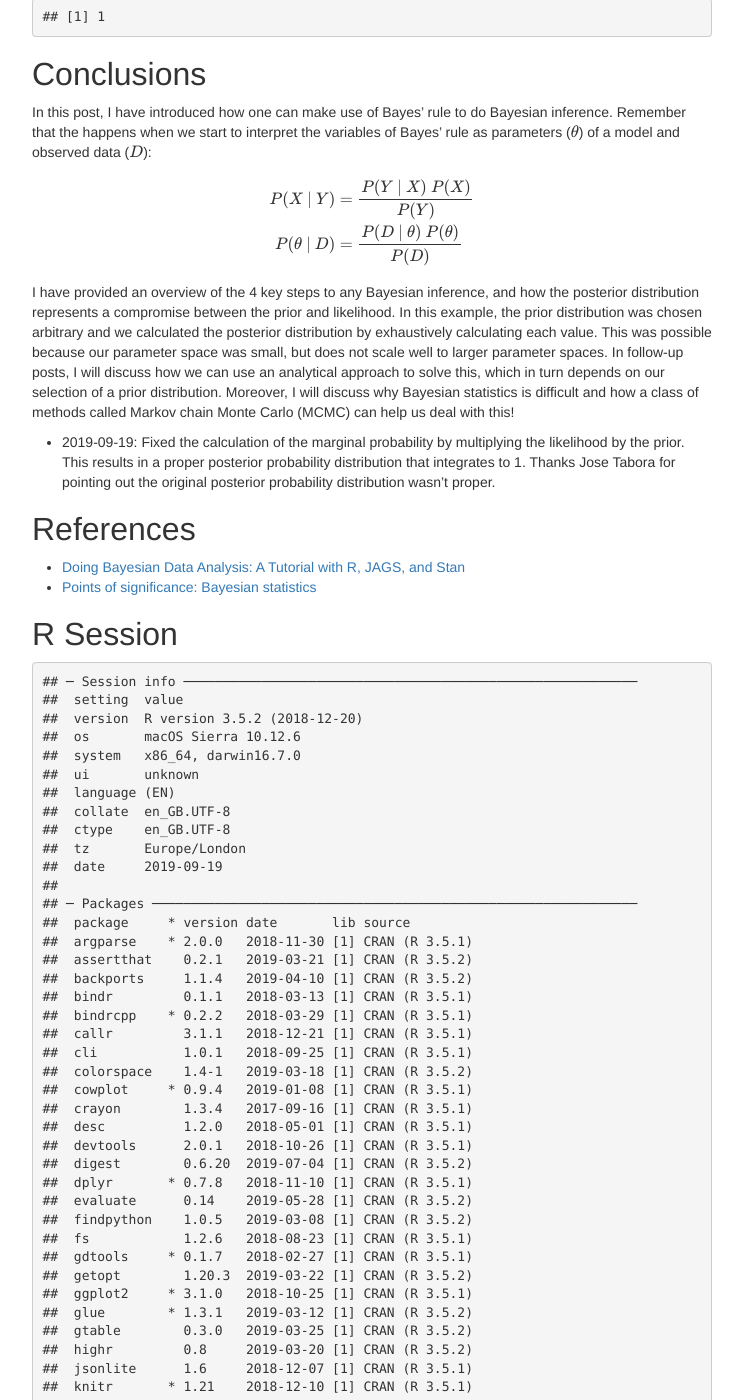
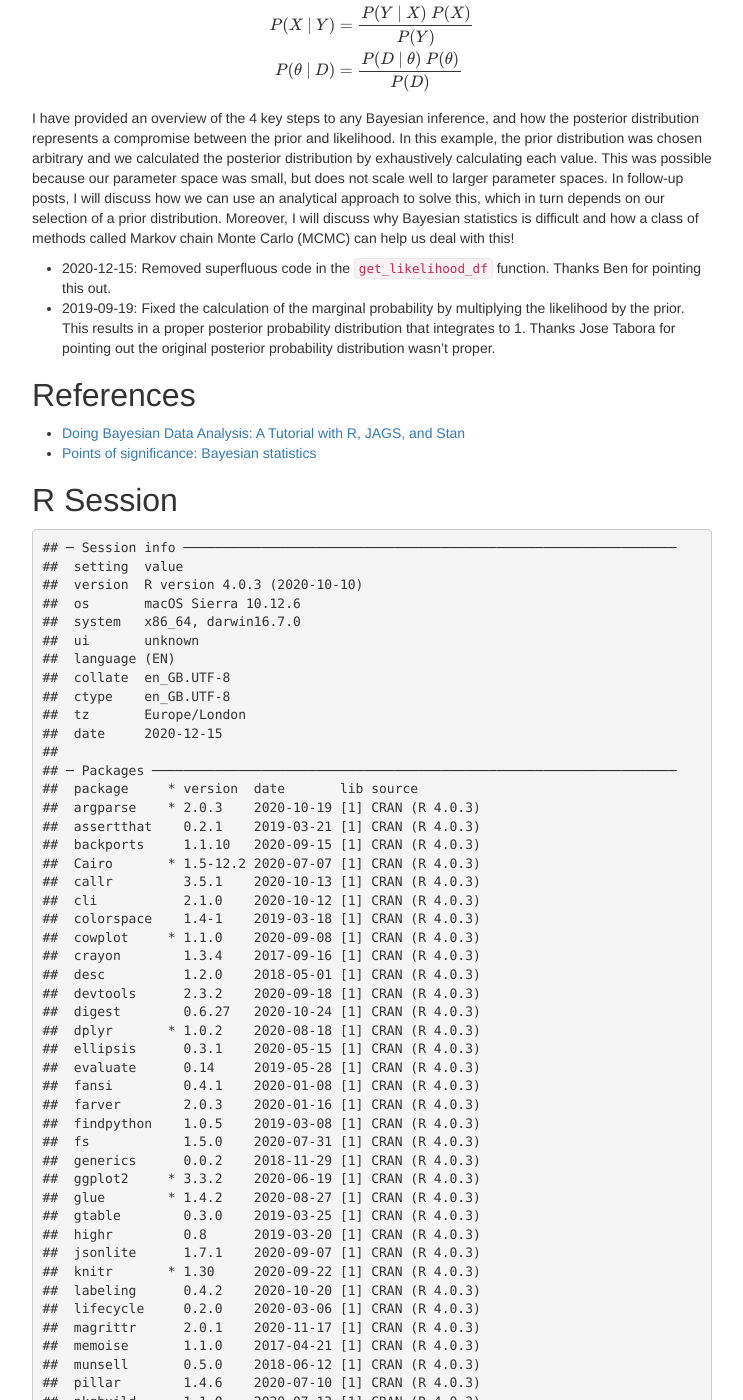
Before and after one commit to tinyheero/tinyheero.github.io, a Jekyll site: the page built from _posts/2017-03-08-how-to-bayesian-infer-101.md, in a window 1280 px wide and 1400 px high, scrolled down 10029 px. Shown: the whole window, without its empty margins (268-1011 px from the left). Built offline with Jekyll 4.4.1, drawn with Linux system fonts in a browser that asks for light colours; nearby versions of some CDN libraries; library files that are not in the unit come from our copies; formulas are drawn with MathJax 3; comment, search, counter and statistics services are not loaded; some of the changed text lies outside the part shown.

Commit message:
Fix issue with bayesian post (#6)

```diff
--- a/_posts/2017-03-08-how-to-bayesian-infer-101.md
+++ b/_posts/2017-03-08-how-to-bayesian-infer-101.md
@@ -219,13 +218,6 @@
 #' @param num_tails Number of tails.
 #' @return Dataframe of the likelihood probability distribution.
 get_likelihood_df <- function(theta_vals, num_heads, num_tails) {
-  likelihood.vals <- c()
-  for (cur.theta.val in theta_vals) {
-    likelihood.vals <-
-      c(likelihood.vals,
-        (cur.theta.val^num_heads) * (1 - cur.theta.val)^(num_tails))
-  }
-
   likelihood.vals <- dbinom(num_heads, num_heads + num_tails, theta_vals)
   likelihood_df <-
     tibble::tibble(
@@ -441,6 +433,8 @@
 difficult and how a class of methods called Markov chain Monte Carlo (MCMC) can
 help us deal with this!
 
+* 2020-12-15: Removed superfluous code in the `get_likelihood_df` function.
+    Thanks Ben for pointing this out.
 * 2019-09-19: Fixed the calculation of the marginal probability by multiplying
     the likelihood by the prior. This results in a proper posterior probability
     distribution that integrates to 1. Thanks Jose Tabora for pointing out the
@@ -455,9 +449,9 @@
 
 
 {% highlight text %}
-## ─ Session info ──────────────────────────────────────────────────────────
+## ─ Session info ───────────────────────────────────────────────────────────────
 ##  setting  value
-##  version  R version 3.5.2 (2018-12-20)
+##  version  R version 4.0.3 (2020-10-10)
 ##  os       macOS Sierra 10.12.6
 ##  system   x86_64, darwin16.7.0
 ##  ui       unknown
@@ -465,66 +459,65 @@
 ##  collate  en_GB.UTF-8
 ##  ctype    en_GB.UTF-8
 ##  tz       Europe/London
-##  date     2019-09-19
+##  date     2020-12-15
 ##
-## ─ Packages ──────────────────────────────────────────────────────────────
-##  package     * version date       lib source
-##  argparse    * 2.0.0   2018-11-30 [1] CRAN (R 3.5.1)
-##  assertthat    0.2.1   2019-03-21 [1] CRAN (R 3.5.2)
-##  backports     1.1.4   2019-04-10 [1] CRAN (R 3.5.2)
-##  bindr         0.1.1   2018-03-13 [1] CRAN (R 3.5.1)
-##  bindrcpp    * 0.2.2   2018-03-29 [1] CRAN (R 3.5.1)
-##  callr         3.1.1   2018-12-21 [1] CRAN (R 3.5.1)
-##  cli           1.0.1   2018-09-25 [1] CRAN (R 3.5.1)
-##  colorspace    1.4-1   2019-03-18 [1] CRAN (R 3.5.2)
-##  cowplot     * 0.9.4   2019-01-08 [1] CRAN (R 3.5.1)
-##  crayon        1.3.4   2017-09-16 [1] CRAN (R 3.5.1)
-##  desc          1.2.0   2018-05-01 [1] CRAN (R 3.5.1)
-##  devtools      2.0.1   2018-10-26 [1] CRAN (R 3.5.1)
-##  digest        0.6.20  2019-07-04 [1] CRAN (R 3.5.2)
-##  dplyr       * 0.7.8   2018-11-10 [1] CRAN (R 3.5.1)
-##  evaluate      0.14    2019-05-28 [1] CRAN (R 3.5.2)
-##  findpython    1.0.5   2019-03-08 [1] CRAN (R 3.5.2)
-##  fs            1.2.6   2018-08-23 [1] CRAN (R 3.5.1)
-##  gdtools     * 0.1.7   2018-02-27 [1] CRAN (R 3.5.1)
-##  getopt        1.20.3  2019-03-22 [1] CRAN (R 3.5.2)
-##  ggplot2     * 3.1.0   2018-10-25 [1] CRAN (R 3.5.1)
-##  glue        * 1.3.1   2019-03-12 [1] CRAN (R 3.5.2)
-##  gtable        0.3.0   2019-03-25 [1] CRAN (R 3.5.2)
-##  highr         0.8     2019-03-20 [1] CRAN (R 3.5.2)
-##  jsonlite      1.6     2018-12-07 [1] CRAN (R 3.5.1)
-##  knitr       * 1.21    2018-12-10 [1] CRAN (R 3.5.1)
-##  labeling      0.3     2014-08-23 [1] CRAN (R 3.5.1)
-##  lazyeval      0.2.1   2017-10-29 [1] CRAN (R 3.5.1)
-##  magrittr      1.5     2014-11-22 [1] CRAN (R 3.5.1)
-##  memoise       1.1.0   2017-04-21 [1] CRAN (R 3.5.1)
-##  munsell       0.5.0   2018-06-12 [1] CRAN (R 3.5.1)
-##  pillar        1.3.1   2018-12-15 [1] CRAN (R 3.5.1)
-##  pkgbuild      1.0.2   2018-10-16 [1] CRAN (R 3.5.1)
-##  pkgconfig     2.0.2   2018-08-16 [1] CRAN (R 3.5.1)
-##  pkgload       1.0.2   2018-10-29 [1] CRAN (R 3.5.1)
-##  plyr          1.8.4   2016-06-08 [1] CRAN (R 3.5.1)
-##  prettyunits   1.0.2   2015-07-13 [1] CRAN (R 3.5.1)
-##  processx      3.2.1   2018-12-05 [1] CRAN (R 3.5.1)
-##  ps            1.3.0   2018-12-21 [1] CRAN (R 3.5.1)
-##  purrr         0.3.2   2019-03-15 [1] CRAN (R 3.5.2)
-##  R6            2.4.0   2019-02-14 [1] CRAN (R 3.5.2)
-##  Rcpp          1.0.0   2018-11-07 [1] CRAN (R 3.5.1)
-##  remotes       2.0.2   2018-10-30 [1] CRAN (R 3.5.1)
-##  rlang         0.3.1   2019-01-08 [1] CRAN (R 3.5.1)
-##  rprojroot     1.3-2   2018-01-03 [1] CRAN (R 3.5.1)
-##  scales        1.0.0   2018-08-09 [1] CRAN (R 3.5.1)
-##  sessioninfo   1.1.1   2018-11-05 [1] CRAN (R 3.5.1)
-##  stringi       1.2.4   2018-07-20 [1] CRAN (R 3.5.1)
-##  stringr       1.4.0   2019-02-10 [1] CRAN (R 3.5.1)
-##  svglite     * 1.2.1   2017-09-11 [1] CRAN (R 3.5.1)
-##  testthat      2.0.1   2018-10-13 [1] CRAN (R 3.5.1)
-##  tibble        2.0.1   2019-01-12 [1] CRAN (R 3.5.1)
-##  tidyselect    0.2.5   2018-10-11 [1] CRAN (R 3.5.1)
-##  usethis       1.4.0   2018-08-14 [1] CRAN (R 3.5.1)
-##  withr         2.1.2   2018-03-15 [1] CRAN (R 3.5.1)
-##  xfun          0.4     2018-10-23 [1] CRAN (R 3.5.1)
+## ─ Packages ───────────────────────────────────────────────────────────────────
+##  package     * version  date       lib source
+##  argparse    * 2.0.3    2020-10-19 [1] CRAN (R 4.0.3)
+##  assertthat    0.2.1    2019-03-21 [1] CRAN (R 4.0.3)
+##  backports     1.1.10   2020-09-15 [1] CRAN (R 4.0.3)
+##  Cairo       * 1.5-12.2 2020-07-07 [1] CRAN (R 4.0.3)
+##  callr         3.5.1    2020-10-13 [1] CRAN (R 4.0.3)
+##  cli           2.1.0    2020-10-12 [1] CRAN (R 4.0.3)
+##  colorspace    1.4-1    2019-03-18 [1] CRAN (R 4.0.3)
+##  cowplot     * 1.1.0    2020-09-08 [1] CRAN (R 4.0.3)
+##  crayon        1.3.4    2017-09-16 [1] CRAN (R 4.0.3)
+##  desc          1.2.0    2018-05-01 [1] CRAN (R 4.0.3)
+##  devtools      2.3.2    2020-09-18 [1] CRAN (R 4.0.3)
+##  digest        0.6.27   2020-10-24 [1] CRAN (R 4.0.3)
+##  dplyr       * 1.0.2    2020-08-18 [1] CRAN (R 4.0.3)
+##  ellipsis      0.3.1    2020-05-15 [1] CRAN (R 4.0.3)
+##  evaluate      0.14     2019-05-28 [1] CRAN (R 4.0.3)
+##  fansi         0.4.1    2020-01-08 [1] CRAN (R 4.0.3)
+##  farver        2.0.3    2020-01-16 [1] CRAN (R 4.0.3)
+##  findpython    1.0.5    2019-03-08 [1] CRAN (R 4.0.3)
+##  fs            1.5.0    2020-07-31 [1] CRAN (R 4.0.3)
+##  generics      0.0.2    2018-11-29 [1] CRAN (R 4.0.3)
+##  ggplot2     * 3.3.2    2020-06-19 [1] CRAN (R 4.0.3)
+##  glue        * 1.4.2    2020-08-27 [1] CRAN (R 4.0.3)
+##  gtable        0.3.0    2019-03-25 [1] CRAN (R 4.0.3)
+##  highr         0.8      2019-03-20 [1] CRAN (R 4.0.3)
+##  jsonlite      1.7.1    2020-09-07 [1] CRAN (R 4.0.3)
+##  knitr       * 1.30     2020-09-22 [1] CRAN (R 4.0.3)
+##  labeling      0.4.2    2020-10-20 [1] CRAN (R 4.0.3)
+##  lifecycle     0.2.0    2020-03-06 [1] CRAN (R 4.0.3)
+##  magrittr      2.0.1    2020-11-17 [1] CRAN (R 4.0.3)
+##  memoise       1.1.0    2017-04-21 [1] CRAN (R 4.0.3)
+##  munsell       0.5.0    2018-06-12 [1] CRAN (R 4.0.3)
+##  pillar        1.4.6    2020-07-10 [1] CRAN (R 4.0.3)
+##  pkgbuild      1.1.0    2020-07-13 [1] CRAN (R 4.0.3)
+##  pkgconfig     2.0.3    2019-09-22 [1] CRAN (R 4.0.3)
+##  pkgload       1.1.0    2020-05-29 [1] CRAN (R 4.0.3)
+##  prettyunits   1.1.1    2020-01-24 [1] CRAN (R 4.0.3)
+##  processx      3.4.4    2020-09-03 [1] CRAN (R 4.0.3)
+##  ps            1.4.0    2020-10-07 [1] CRAN (R 4.0.3)
+##  purrr         0.3.4    2020-04-17 [1] CRAN (R 4.0.3)
+##  R6            2.4.1    2019-11-12 [1] CRAN (R 4.0.3)
+##  remotes       2.2.0    2020-07-21 [1] CRAN (R 4.0.3)
+##  rlang         0.4.8    2020-10-08 [1] CRAN (R 4.0.3)
+##  rprojroot     1.3-2    2018-01-03 [1] CRAN (R 4.0.3)
+##  scales        1.1.1    2020-05-11 [1] CRAN (R 4.0.3)
+##  sessioninfo   1.1.1    2018-11-05 [1] CRAN (R 4.0.3)
+##  stringi       1.5.3    2020-09-09 [1] CRAN (R 4.0.3)
+##  stringr       1.4.0    2019-02-10 [1] CRAN (R 4.0.3)
+##  testthat      2.3.2    2020-03-02 [1] CRAN (R 4.0.3)
+##  tibble        3.0.4    2020-10-12 [1] CRAN (R 4.0.3)
+##  tidyselect    1.1.0    2020-05-11 [1] CRAN (R 4.0.3)
+##  usethis       1.6.3    2020-09-17 [1] CRAN (R 4.0.3)
+##  vctrs         0.3.4    2020-08-29 [1] CRAN (R 4.0.3)
+##  withr         2.3.0    2020-09-22 [1] CRAN (R 4.0.3)
+##  xfun          0.18     2020-09-29 [1] CRAN (R 4.0.3)
 ##
-## [1] /usr/local/lib/R/3.5/site-library
-## [2] /usr/local/Cellar/r/3.5.2_2/lib/R/library
+## [1] /usr/local/lib/R/4.0/site-library
+## [2] /usr/local/Cellar/r/4.0.3/lib/R/library
 {% endhighlight %}
```
Also changed, not shown: other parts of _posts/2017-03-08-how-to-bayesian-infer-101.md (+0 -1 lines), _rmd/how-to-bayesian-infer-101.Rmd (+5 -10 lines), assets/how-to-bayesian-infer-101/posterior-prob-distr-1.png (deleted), assets/how-to-bayesian-infer-101/posterior-prob-distr-1.svg, assets/how-to-bayesian-infer-101/posterior-prob-distr-sample-size-1.svg, assets/how-to-bayesian-infer-101/prior-distr-1.png (deleted), assets/how-to-bayesian-infer-101/prior-distr-1.svg, assets/how-to-bayesian-infer-101/prior-distr-triangle-1.png (deleted), assets/how-to-bayesian-infer-101/prior-distr-triangle-1.svg, 3 other files.
